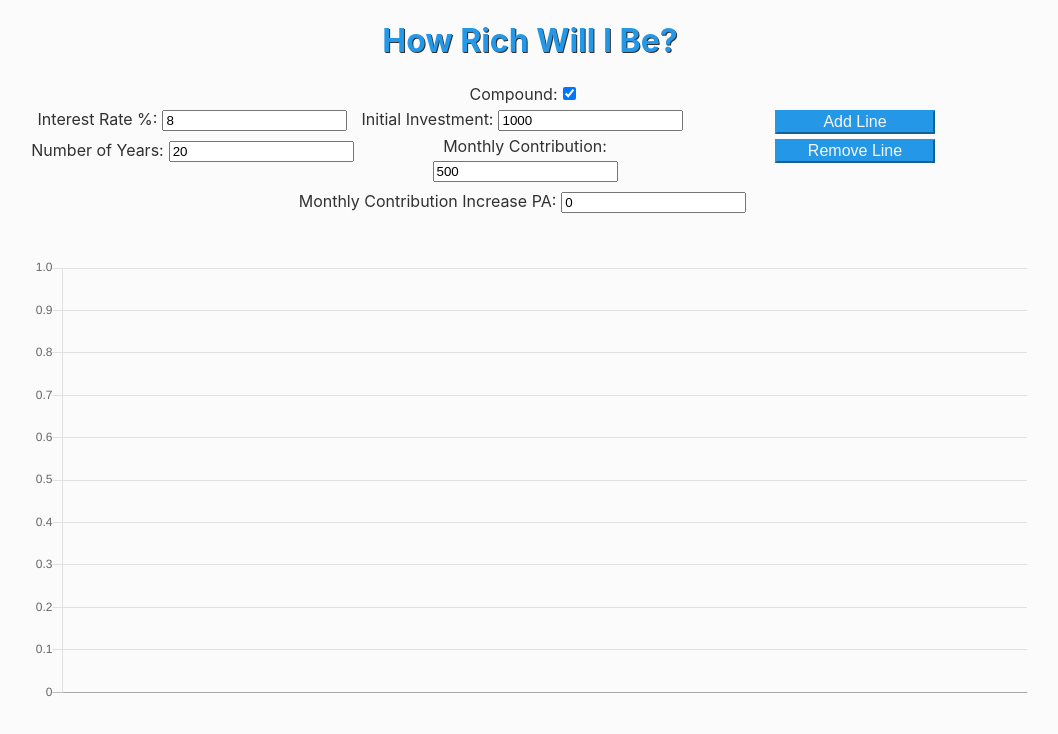
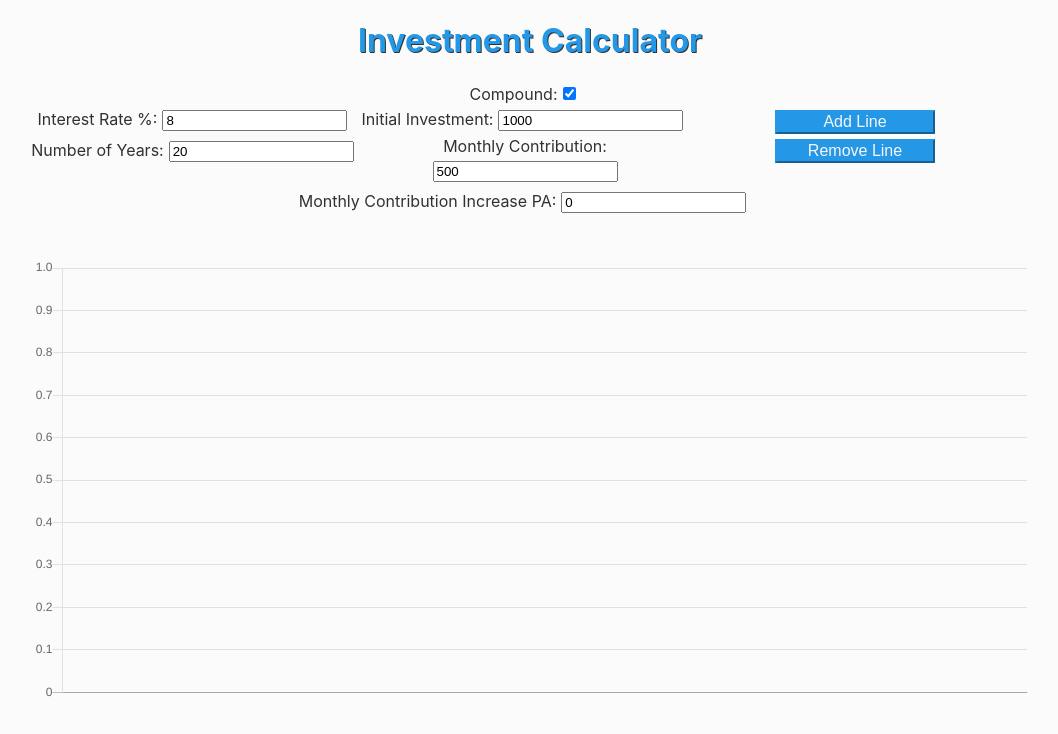
Before and after one commit to tommyrharper/playing-with-graphs-react, a React (Create React App) app: page / in a window 1280 px wide. Shown: the top 734 px of the page, without its empty margins (110-1168 px from the left). Built offline with nearby package versions, Linux system fonts and the light colour scheme.

Commit message:
Change name in App.js to investment calculator

```diff
--- a/src/App.js
+++ b/src/App.js
@@ -160,7 +160,7 @@ class App extends Component {
   render(){
     return (
       <>
-      <h1>How Rich Will I Be?</h1>
+      <h1>Investment Calculator</h1>
       <ReactForm
         addLine={this.addLine}
         updateAppState={this.updateAppStateFromFormComponent}
```
